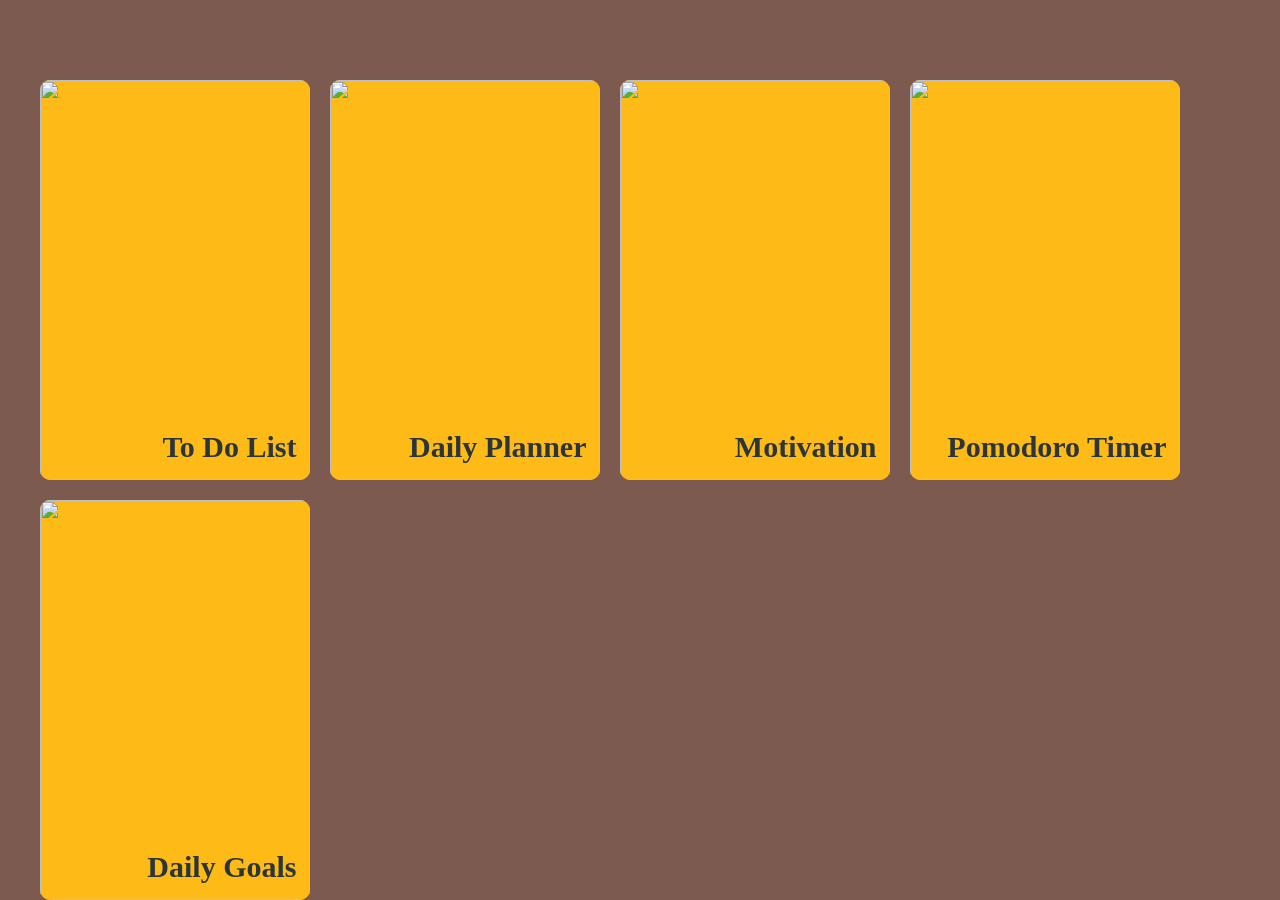
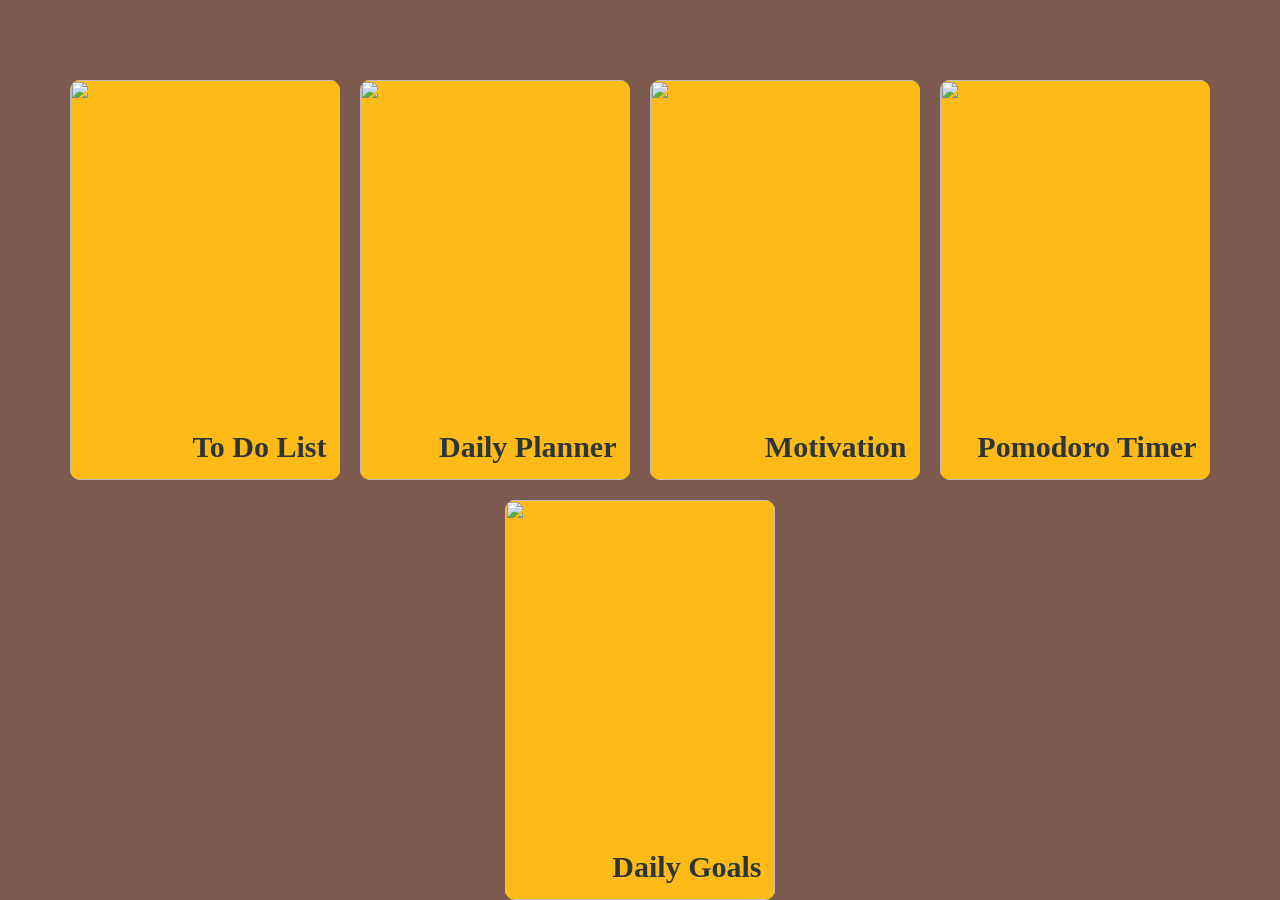

Add padding and center alignment to elements

--- a/style.css
+++ b/style.css
@@ -72,6 +72,7 @@ section.allElems{
   display: flex;
   flex-wrap: wrap;
   align-items: flex-start;
+  justify-content: center;
   gap: 20px;
   position: absolute;
 }
@@ -107,6 +108,7 @@ section.allElems{
   height: 100%;
   width: 100%;
   padding: 40px;
+  padding-top: 100px;
   background-color : #594545;
   display: none;
   position: absolute;
